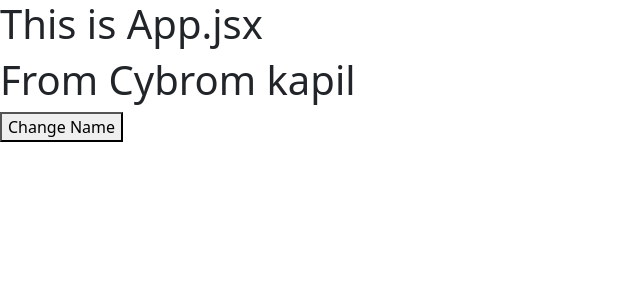
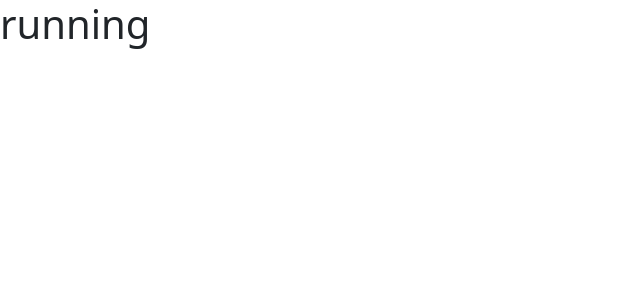
Before and after one commit to Kapil-Patel-info/React-Cybom, a React (Vite) app in the folder My-app/: page / in a window 1280 px wide. Shown: the top 300 px of the page, without its empty margins (0-640 px from the left). Built offline with nearby package versions, Linux system fonts and the light colour scheme.

Commit message:
27 sunday

```diff
--- a/My-app/src/App.jsx
+++ b/My-app/src/App.jsx
@@ -1,16 +1,14 @@
 
-import { useState } from "react";
-import context from "./useContext";
-import Cybrom from "./Cybrom";
+
 
 const App = () => {
-  const [name, setName] = useState("kapil");
+
 
   return (
-    <context.Provider value={{ name, setName }}>
-      <h1>  This is App.jsx </h1>
-      <Cybrom />
-    </context.Provider>
+    <>
+    <h1>running</h1>
+    </>
+
   );
 }
 
--- a/My-app/src/Cybrom.jsx
+++ /dev/null
@@ -1,17 +0,0 @@
-
-import { useContext } from "react";
-import context from "./useContext";
-
-const Cybrom = () => {
-  const { name, setName } = useContext(context);
-
-  return (
-    <>
-      <h1>From Cybrom  {name}</h1>
-      <button onClick={() => setName("changed name to kapil patel")}>Change Name</button>
-
-    </>
-  );
-};
-
-export default Cybrom;
--- a/My-app/src/useContext.jsx
+++ /dev/null
@@ -1,5 +0,0 @@
-import { createContext } from "react";
-
-let context = createContext();
-
-export default context;
```
Also changed, not shown: My-app/src/main.jsx (+3 -4 lines).
